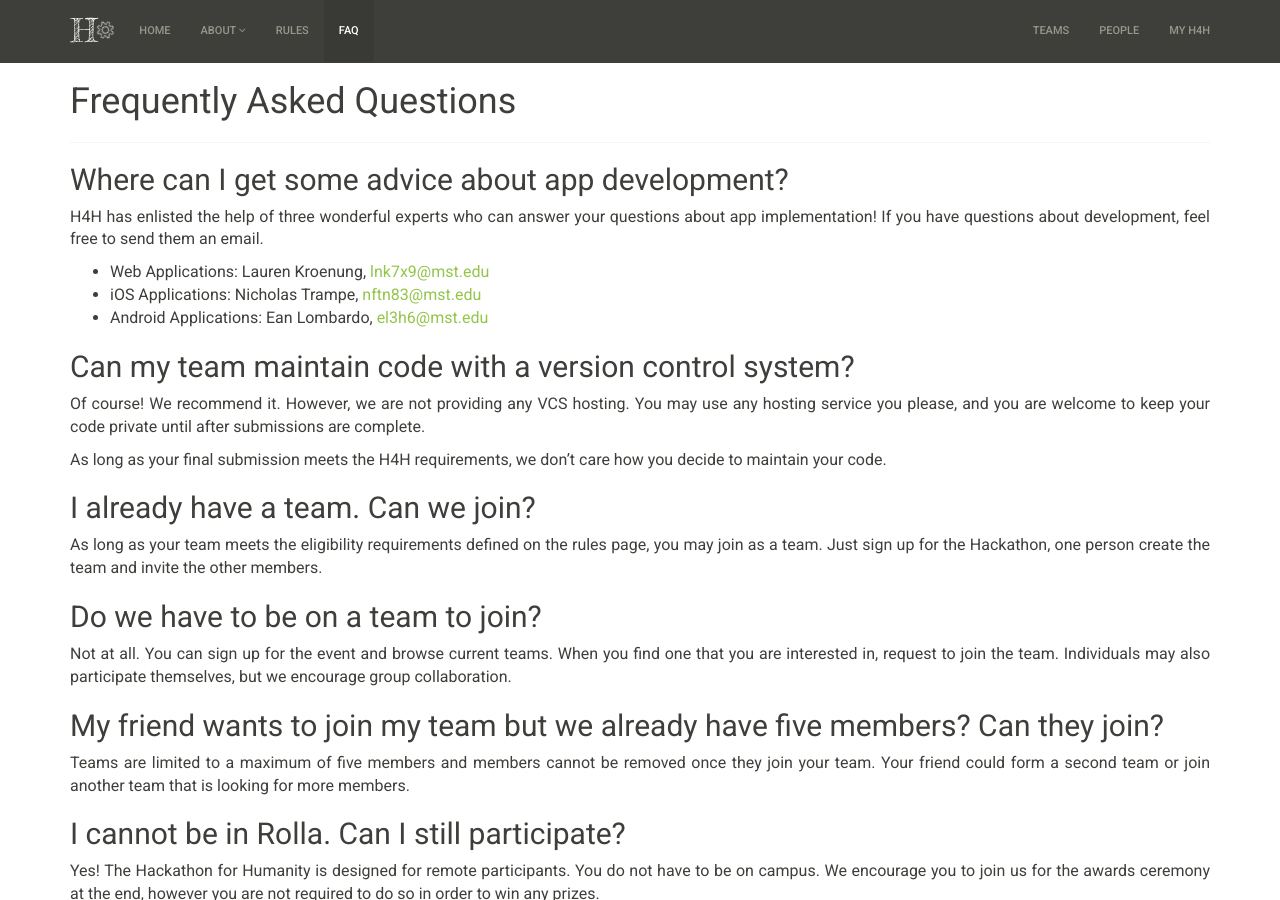
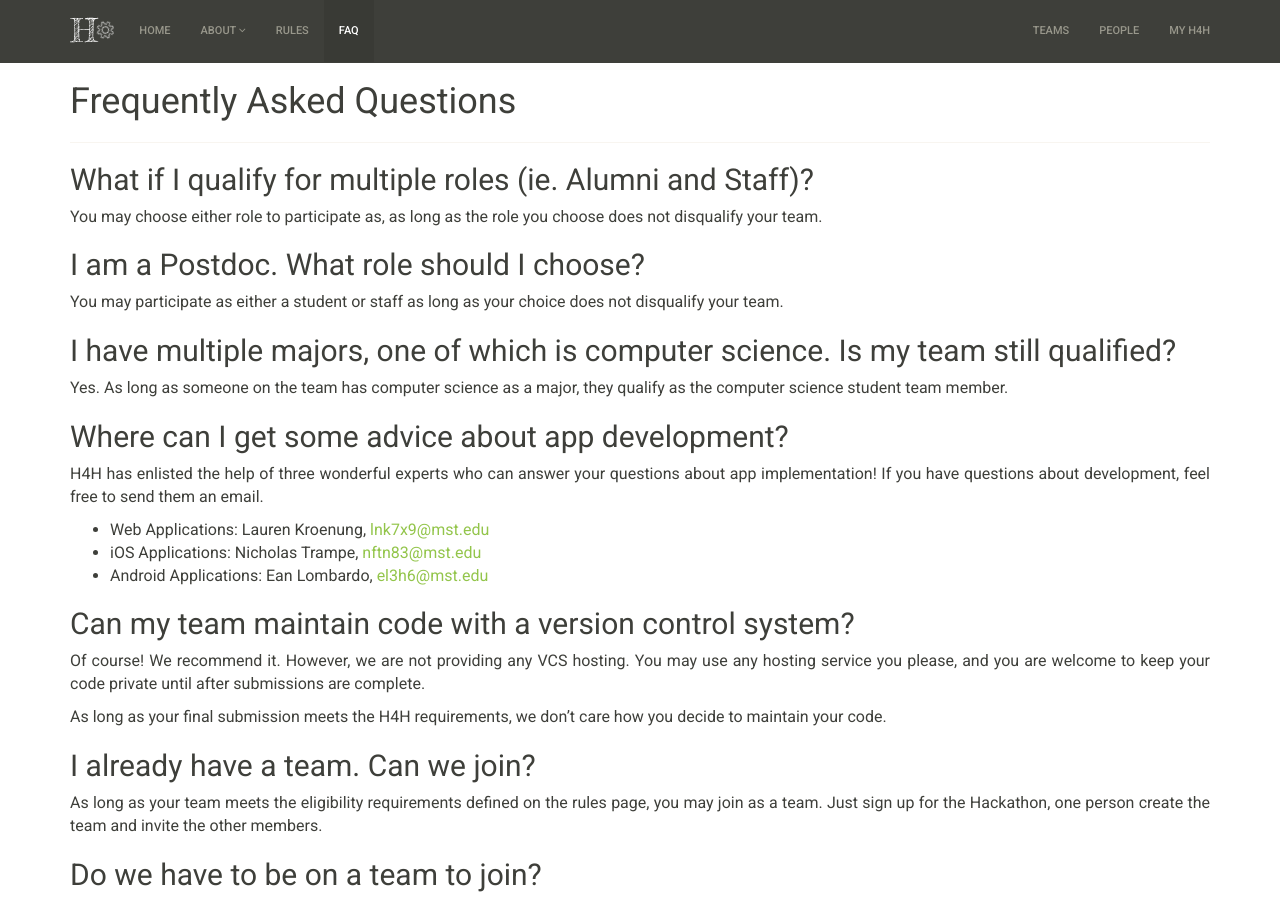
Before and after one commit to cmpsci-goldnjub/info, a Jekyll site: the page built from faq.md, in a window 1280 px wide and 900 px high. Built offline with Jekyll 4.4.1, drawn with Linux system fonts in a browser that asks for light colours.

Commit message:
Update faq.md

```diff
--- a/faq.md
+++ b/faq.md
@@ -3,6 +3,18 @@ layout: page
 nav: faq
 title: Frequently Asked Questions
 ---
+
+## What if I qualify for multiple roles (ie. Alumni and Staff)?
+
+You may choose either role to participate as, as long as the role you choose does not disqualify your team.
+
+## I am a Postdoc. What role should I choose?
+
+You may participate as either a student or staff as long as your choice does not disqualify your team.
+
+## I have multiple majors, one of which is computer science. Is my team still qualified?
+
+Yes. As long as someone on the team has computer science as a major, they qualify as the computer science student team member.
 
 ## Where can I get some advice about app development?
 
```
